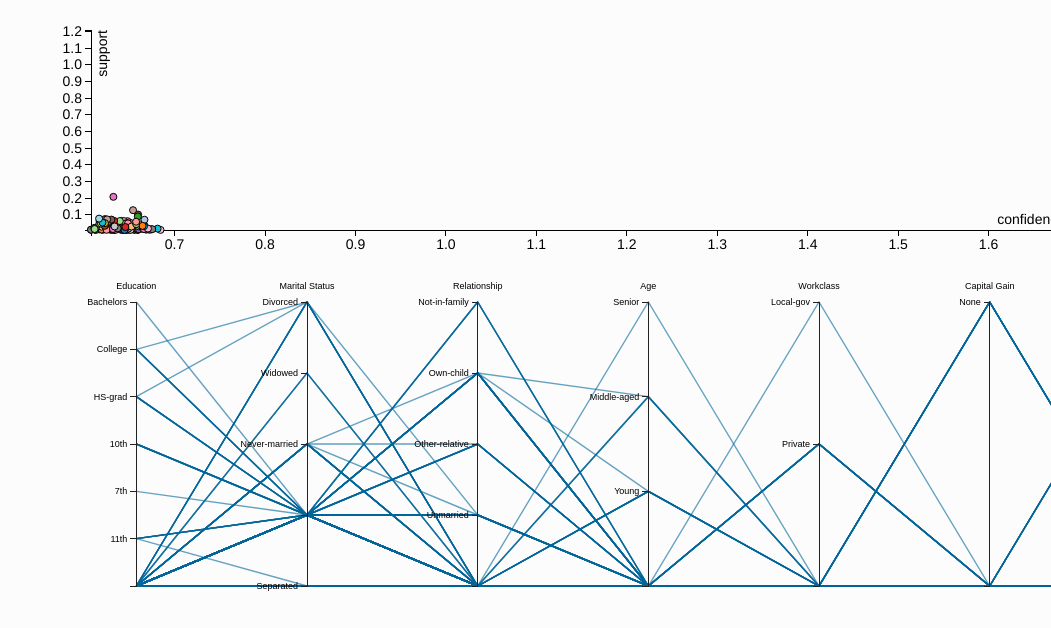
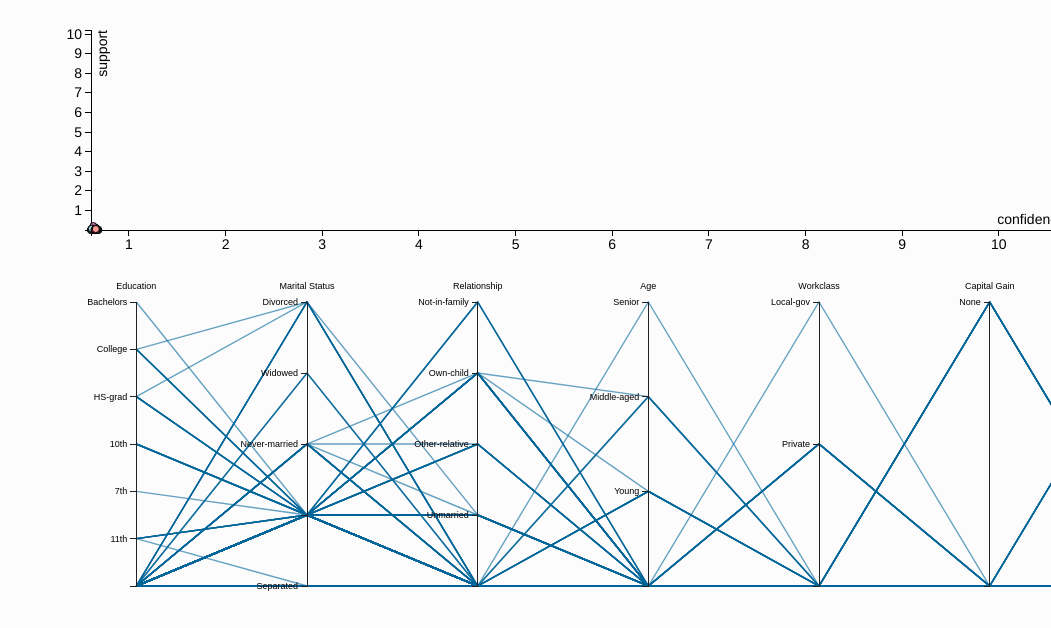
Before and after one commit to Jianjun-Liu/visual-data-mining, a plain HTML site: page src/adult.html in a window 1280 px wide. Shown: the top 628 px of the page, without its empty margins (229-1280 px from the left). Drawn offline with nearby package versions, Linux system fonts and the light colour scheme.

Commit message:
Update adult.html

```diff
--- a/src/adult.html
+++ b/src/adult.html
@@ -87,8 +87,8 @@
     });
 
     // don't want dots overlapping axis, so add in buffer to data domain
-    xScale.domain([d3.min(data, xValue), d3.max(data, xValue) + 1]);
-    yScale.domain([d3.min(data, yValue), d3.max(data, yValue) + 1]);
+    xScale.domain([d3.min(data, xValue), d3.max(data, xValue) + 10]);
+    yScale.domain([d3.min(data, yValue), d3.max(data, yValue) + 10]);
 
     // x-axis
     svg.append("g")
```
